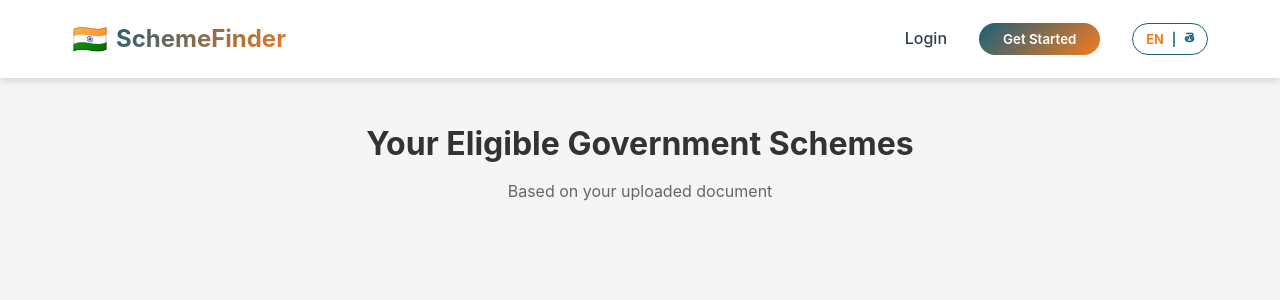
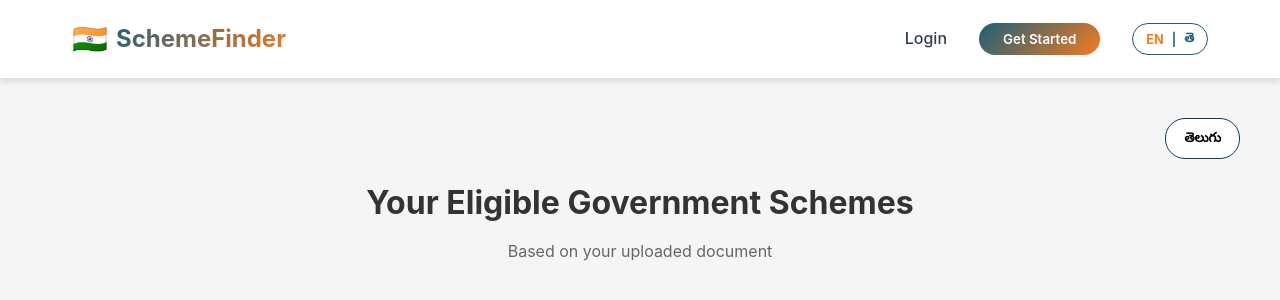
Before and after one commit to MahitaChintakula/schemefinder_team6, a React (Vite) app: page /document-schemes in a window 1280 px wide. Shown: the top 300 px of the page. Built offline with nearby package versions, Linux system fonts and the light colour scheme.

Commit message:
Updated project

```diff
--- a/src/components/common/Navbar.jsx
+++ b/src/components/common/Navbar.jsx
@@ -1,3 +1,56 @@
+// import React, { useState } from 'react';
+// import { Link, useNavigate } from 'react-router-dom';
+// import { useLanguage } from '../../contexts/LanguageContext';
+// import LanguageSwitcher from './LanguageSwitcher';
+// import './Navbar.css';
+
+// const Navbar = () => {
+//   const [isMenuOpen, setIsMenuOpen] = useState(false);
+//   const [isLoggedIn, setIsLoggedIn] = useState(false);
+//   const navigate = useNavigate();
+//   const { t } = useLanguage();
+
+//   const handleLogout = () => {
+//     setIsLoggedIn(false);
+//     navigate('/');
+//   };
+
+//   return (
+//     <nav className="navbar">
+//       <div className="nav-container">
+//         <Link to="/" className="nav-logo">
+//           <span className="logo-icon">🇮🇳</span>
+//           <span className="logo-text">{t('navbar.logo')}</span>
+//         </Link>
+
+//         <div className={`nav-menu ${isMenuOpen ? 'active' : ''}`}>
+//           {!isLoggedIn ? (
+//             <>
+//               <Link to="/login" className="nav-link">{t('navbar.login')}</Link>
+//               <Link to="/signup">
+//                 <button className="btn-get-started">{t('navbar.getStarted')}</button>
+//               </Link>
+//             </>
+//           ) : (
+//             <>
+//               <Link to="/dashboard" className="nav-link">{t('navbar.dashboard')}</Link>
+//               <button onClick={handleLogout} className="btn-logout">{t('navbar.logout')}</button>
+//             </>
+//           )}
+//           <LanguageSwitcher />
+//         </div>
+
+//         <div className="hamburger" onClick={() => setIsMenuOpen(!isMenuOpen)}>
+//           <span></span>
+//           <span></span>
+//           <span></span>
+//         </div>
+//       </div>
+//     </nav>
+//   );
+// };
+
+// export default Navbar;
 import React, { useState } from 'react';
 import { Link, useNavigate } from 'react-router-dom';
 import { useLanguage } from '../../contexts/LanguageContext';
@@ -5,48 +58,128 @@ import LanguageSwitcher from './LanguageSwitcher';
 import './Navbar.css';
 
 const Navbar = () => {
+
   const [isMenuOpen, setIsMenuOpen] = useState(false);
+
   const [isLoggedIn, setIsLoggedIn] = useState(false);
+
   const navigate = useNavigate();
+
   const { t } = useLanguage();
 
   const handleLogout = () => {
+
     setIsLoggedIn(false);
+
     navigate('/');
+
+  };
+
+  // =====================================
+  // LANGUAGE TOGGLE
+  // =====================================
+
+  const handleLanguageToggle = () => {
+
+    const currentLanguage =
+
+      localStorage.getItem("language") || "en";
+
+    const newLanguage =
+
+      currentLanguage === "en"
+        ? "te"
+        : "en";
+
+    localStorage.setItem(
+      "language",
+      newLanguage
+    );
+
+    window.location.reload();
+
   };
 
   return (
+
     <nav className="navbar">
+
       <div className="nav-container">
+
         <Link to="/" className="nav-logo">
+
           <span className="logo-icon">🇮🇳</span>
-          <span className="logo-text">{t('navbar.logo')}</span>
+
+          <span className="logo-text">
+            {t('navbar.logo')}
+          </span>
+
         </Link>
 
         <div className={`nav-menu ${isMenuOpen ? 'active' : ''}`}>
+
           {!isLoggedIn ? (
+
             <>
-              <Link to="/login" className="nav-link">{t('navbar.login')}</Link>
+
+              <Link to="/login" className="nav-link">
+                {t('navbar.login')}
+              </Link>
+
               <Link to="/signup">
-                <button className="btn-get-started">{t('navbar.getStarted')}</button>
+
+                <button className="btn-get-started">
+                  {t('navbar.getStarted')}
+                </button>
+
               </Link>
+
             </>
+
           ) : (
+
             <>
-              <Link to="/dashboard" className="nav-link">{t('navbar.dashboard')}</Link>
-              <button onClick={handleLogout} className="btn-logout">{t('navbar.logout')}</button>
+
+              <Link to="/dashboard" className="nav-link">
+                {t('navbar.dashboard')}
+              </Link>
+
+              <button
+                onClick={handleLogout}
+                className="btn-logout"
+              >
+                {t('navbar.logout')}
+              </button>
+
             </>
+
           )}
-          <LanguageSwitcher />
+
+          {/* LANGUAGE SWITCHER */}
+
+          <div onClick={handleLanguageToggle}>
+
+            <LanguageSwitcher />
+
+          </div>
+
         </div>
 
-        <div className="hamburger" onClick={() => setIsMenuOpen(!isMenuOpen)}>
+        <div
+          className="hamburger"
+          onClick={() => setIsMenuOpen(!isMenuOpen)}
+        >
+
           <span></span>
           <span></span>
           <span></span>
+
         </div>
+
       </div>
+
     </nav>
+
   );
 };
 
--- a/src/pages/DocumentSchemesPage.jsx
+++ b/src/pages/DocumentSchemesPage.jsx
@@ -233,7 +233,7 @@
 // };
 
 // export default DocumentSchemesPage;
-import React from "react";
+import React, { useState, useEffect } from "react";
 import { useLocation } from "react-router-dom";
 
 const DocumentSchemesPage = () => {
@@ -241,6 +241,42 @@ const DocumentSchemesPage = () => {
   const location = useLocation();
 
   const schemes = location.state?.schemes || [];
+
+  const [language, setLanguage] = useState(
+
+    localStorage.getItem("language") || "en"
+
+  );
+
+  useEffect(() => {
+
+    const storedLanguage =
+      localStorage.getItem("language");
+
+    if (storedLanguage) {
+
+      setLanguage(storedLanguage);
+
+    }
+
+  }, []);
+
+  const toggleLanguage = () => {
+
+    const newLanguage =
+
+      language === "en"
+        ? "te"
+        : "en";
+
+    setLanguage(newLanguage);
+
+    localStorage.setItem(
+      "language",
+      newLanguage
+    );
+
+  };
 
   return (
 
@@ -252,24 +288,58 @@ const DocumentSchemesPage = () => {
       }}
     >
 
+      {/* LANGUAGE BUTTON */}
+
+      <div
+        style={{
+          display: "flex",
+          justifyContent: "flex-end",
+          marginBottom: "20px"
+        }}
+      >
+
+        <button
+          onClick={toggleLanguage}
+          style={{
+            padding: "10px 18px",
+            borderRadius: "20px",
+            border: "1px solid #0d3b66",
+            backgroundColor: "white",
+            cursor: "pointer",
+            fontWeight: "bold"
+          }}
+        >
+          {language === "en"
+            ? "తెలుగు"
+            : "English"}
+        </button>
+
+      </div>
+
       <h1
         style={{
           textAlign: "center",
           marginBottom: "10px",
-          color: "#333"
+          color: "#333",
+          lineHeight: "1.5"
         }}
       >
-        Your Eligible Government Schemes
+        {language === "en"
+          ? "Your Eligible Government Schemes"
+          : "మీకు అర్హమైన ప్రభుత్వ పథకాలు"}
       </h1>
 
       <p
         style={{
           textAlign: "center",
           marginBottom: "40px",
-          color: "#666"
+          color: "#666",
+          lineHeight: "1.8"
         }}
       >
-        Based on your uploaded document
+        {language === "en"
+          ? "Based on your uploaded document"
+          : "మీరు అప్లోడ్ చేసిన డాక్యుమెంట్ ఆధారంగా"}
       </p>
 
       <div
@@ -295,16 +365,52 @@ const DocumentSchemesPage = () => {
             <h2
               style={{
                 color: "#0d3b66",
-                marginBottom: "15px"
+                marginBottom: "15px",
+                lineHeight: "1.5"
               }}
             >
-              {scheme.scheme_name}
+              {language === "en"
+
+                ? scheme.scheme_name
+
+                : scheme.scheme_name ===
+                  "Ayushman Bharat Yojana"
+
+                ? "ఆయుష్మాన్ భారత్ యోజన"
+
+                : scheme.scheme_name ===
+                  "National Means Cum Merit Scholarship"
+
+                ? "జాతీయ ప్రతిభా విద్యార్థి వేతన పథకం"
+
+                : scheme.scheme_name ===
+                  "Kanya Sumangala Yojana"
+
+                ? "కన్యా సుమంగళ యోజన"
+
+                : scheme.scheme_name ===
+                  "Beti Bachao Beti Padhao"
+
+                ? "బేటీ బచావో బేటీ పడావో"
+
+                : scheme.scheme_name ===
+                  "Pradhan Mantri Jan Dhan Yojana"
+
+                ? "ప్రధాన మంత్రి జన ధన్ యోజన"
+
+                : scheme.scheme_name ===
+                  "Balika Samridhi Yojana"
+
+                ? "బాలికా సమృద్ధి యోజన"
+
+                : scheme.scheme_name}
             </h2>
 
             <p
               style={{
                 color: "#666",
-                marginBottom: "20px"
+                marginBottom: "20px",
+                lineHeight: "1.7"
               }}
             >
               {scheme.description}
@@ -312,10 +418,13 @@ const DocumentSchemesPage = () => {
 
             <h3
               style={{
-                marginBottom: "10px"
+                marginBottom: "10px",
+                lineHeight: "1.6"
               }}
             >
-              Required Documents:
+              {language === "en"
+                ? "Required Documents:"
+                : "అవసరమైన పత్రాలు:"}
             </h3>
 
             <ul
@@ -358,33 +467,6 @@ const DocumentSchemesPage = () => {
               )}
             </ul>
 
-            <div
-              style={{
-                marginTop: "15px",
-                display: "flex",
-                flexWrap: "wrap",
-                gap: "10px"
-              }}
-            >
-
-              {(scheme.tags || []).map((tag, i) => (
-
-                <span
-                  key={i}
-                  style={{
-                    backgroundColor: "#eee",
-                    padding: "5px 10px",
-                    borderRadius: "10px",
-                    fontSize: "12px"
-                  }}
-                >
-                  {tag}
-                </span>
-
-              ))}
-
-            </div>
-
             <button
               onClick={() => {
 
@@ -413,10 +495,13 @@ const DocumentSchemesPage = () => {
                 border: "none",
                 padding: "10px 20px",
                 borderRadius: "10px",
-                cursor: "pointer"
+                cursor: "pointer",
+                lineHeight: "1.5"
               }}
             >
-              Apply Now →
+              {language === "en"
+                ? "Apply Now →"
+                : "ఇప్పుడే దరఖాస్తు చేయండి →"}
             </button>
 
           </div>
```
